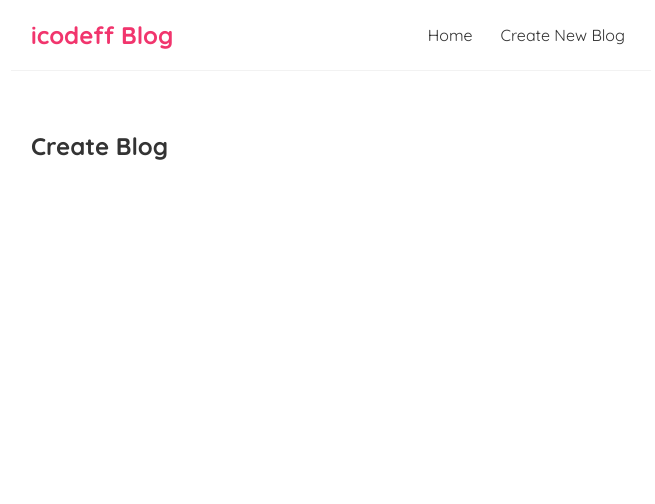
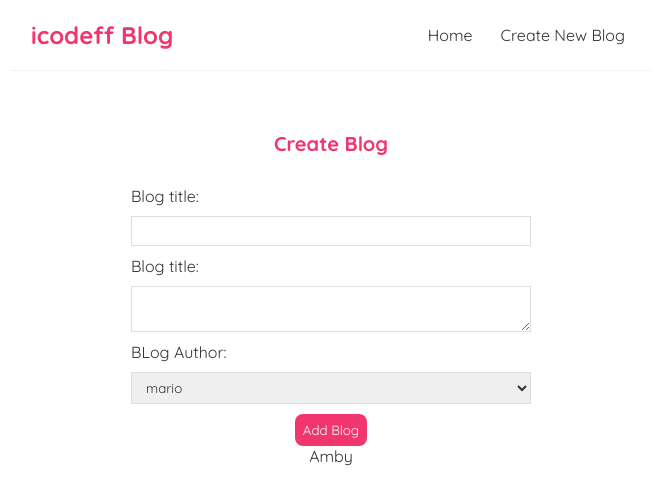
Before and after one commit to AmbyMbayi/icodeff-blog, a React (Create React App) app: page /create in a window 1280 px wide. Shown: the top 504 px of the page, without its empty margins (309-964 px from the left). Built offline with nearby package versions, Linux system fonts and the light colour scheme.

Commit message:
using controll inputs and state to capture data and display

```diff
--- a/src/Create.js
+++ b/src/Create.js
@@ -1,7 +1,39 @@
+import { useState } from "react";
+
 const Create = () => {
+  const [title, setTitle] = useState("");
+  const [body, setBody] = useState("");
+  const [author, setAuthor] = useState("Amby");
+
   return (
     <div className="create">
       <h2>Create Blog</h2>
+      <form>
+        <label>Blog title:</label>
+        <input
+          type="text"
+          name="title"
+          value={title}
+          onChange={(e) => setTitle(e.target.value)}
+          required
+        />
+        <label for="">Blog title:</label>
+        <textarea
+          name="title"
+          value={body}
+          onChange={(e) => setBody(e.target.value)}
+          required
+        ></textarea>
+        <label>BLog Author: </label>
+        <select value={author} onChange={(e) => setAuthor(e.target.value)}>
+          <option value="mario">mario</option>
+          <option value="amby">amby</option>
+        </select>
+        <button>Add Blog</button>
+        <p>{title}</p>
+        <p>{body}</p>
+        <p>{author}</p>
+      </form>
     </div>
   );
 };
--- a/src/index.css
+++ b/src/index.css
@@ -68,3 +68,37 @@
   border-radius: 8px;
   cursor: pointer;
 }
+
+.create {
+  max-width: 400px;
+  margin: 0 auto;
+  text-align: center;
+}
+.create label {
+  text-align: left;
+  display: block;
+}
+.create h2 {
+  font-size: 20px;
+  color: #f1356d;
+  margin-bottom: 30px;
+}
+.create input,
+.create textarea,
+.create select {
+  width: 100%;
+  padding: 6px 10px;
+  margin: 10px 0;
+  border: 1px solid #ddd;
+  box-sizing: border-box;
+  display: block;
+}
+
+.create button {
+  background: #f1356d;
+  color: #fff;
+  border: 0;
+  padding: 8px;
+  cursor: pointer;
+  border-radius: 8px;
+}
```
Also changed, not shown: 1 other file (tests, documents, lock files or other folders).
